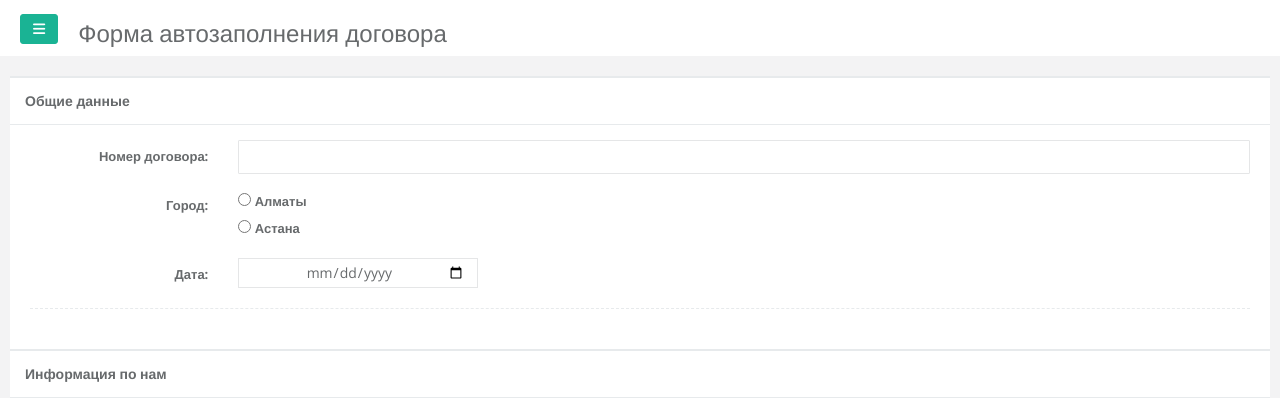
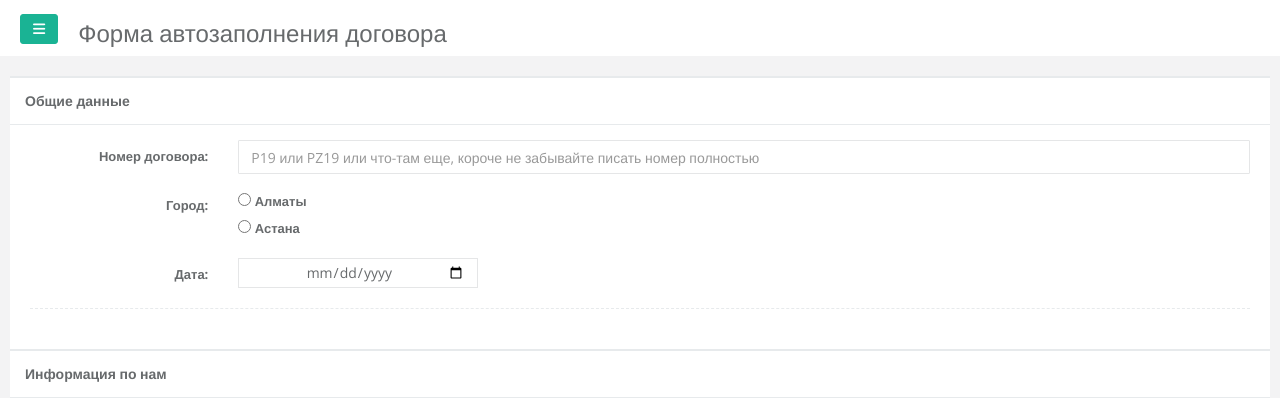
Before and after one commit to PskovitinA/automatic-form-compilation, a PHP site: page / in a window 1280 px wide. Shown: the top 398 px of the page. Run offline with PHP 8.4, Linux system fonts and the light colour scheme; some libraries are stand-ins or nearby versions; some web fonts are replaced.

Commit message:
placeholder added

```diff
--- a/index.php
+++ b/index.php
@@ -54,7 +54,7 @@
                                     <div class="form-group">
                                         <label class="col-sm-2 control-label">Номер договора:</label>
                                         <div class="col-sm-10">
-                                            <input type="text" name="agreementNum" class="form-control" />
+                                            <input type="text" name="agreementNum" class="form-control" placeholder="P19 или PZ19 или что-там еще, короче не забывайте писать номер полностью"/>
                                         </div>
                                     </div>
 
```
